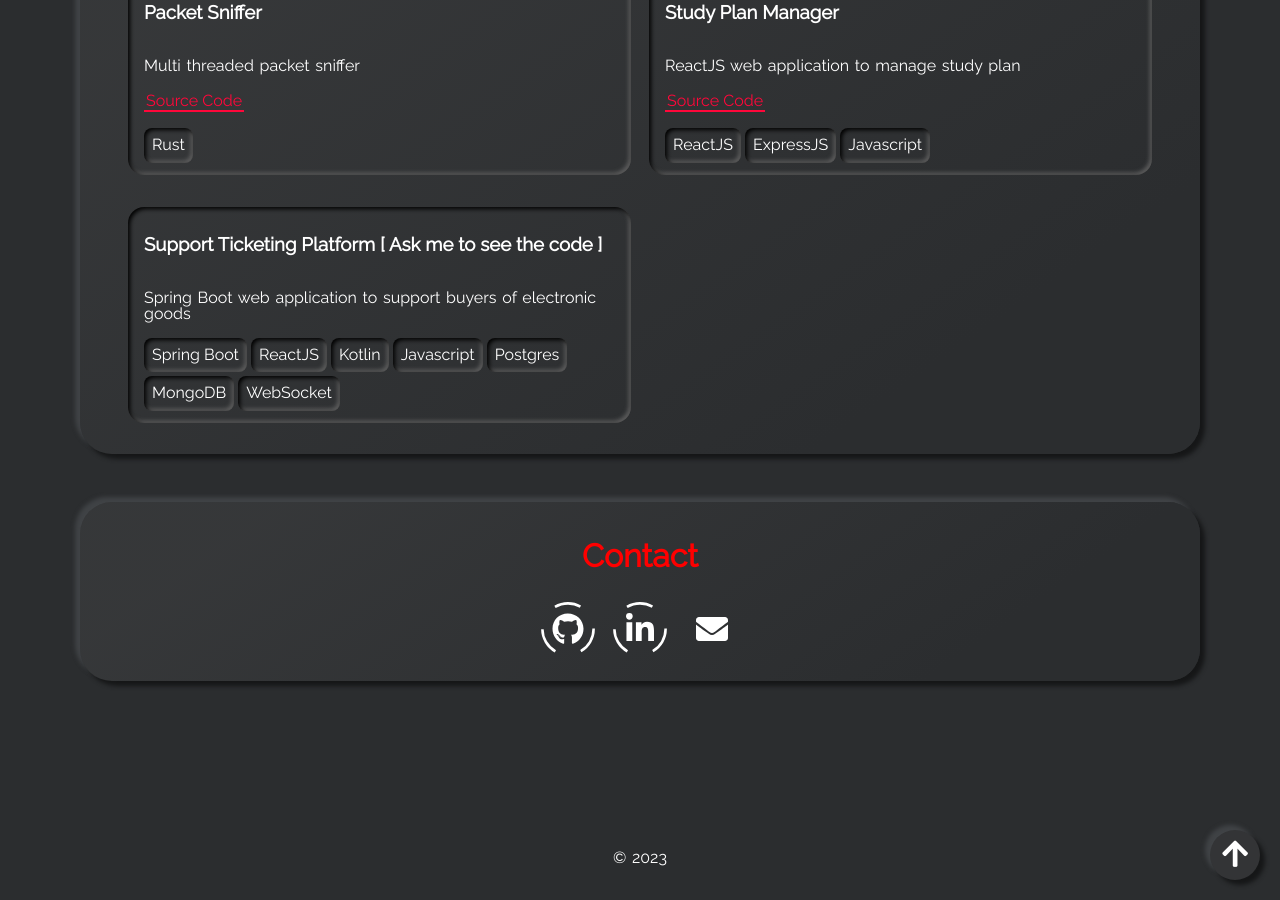
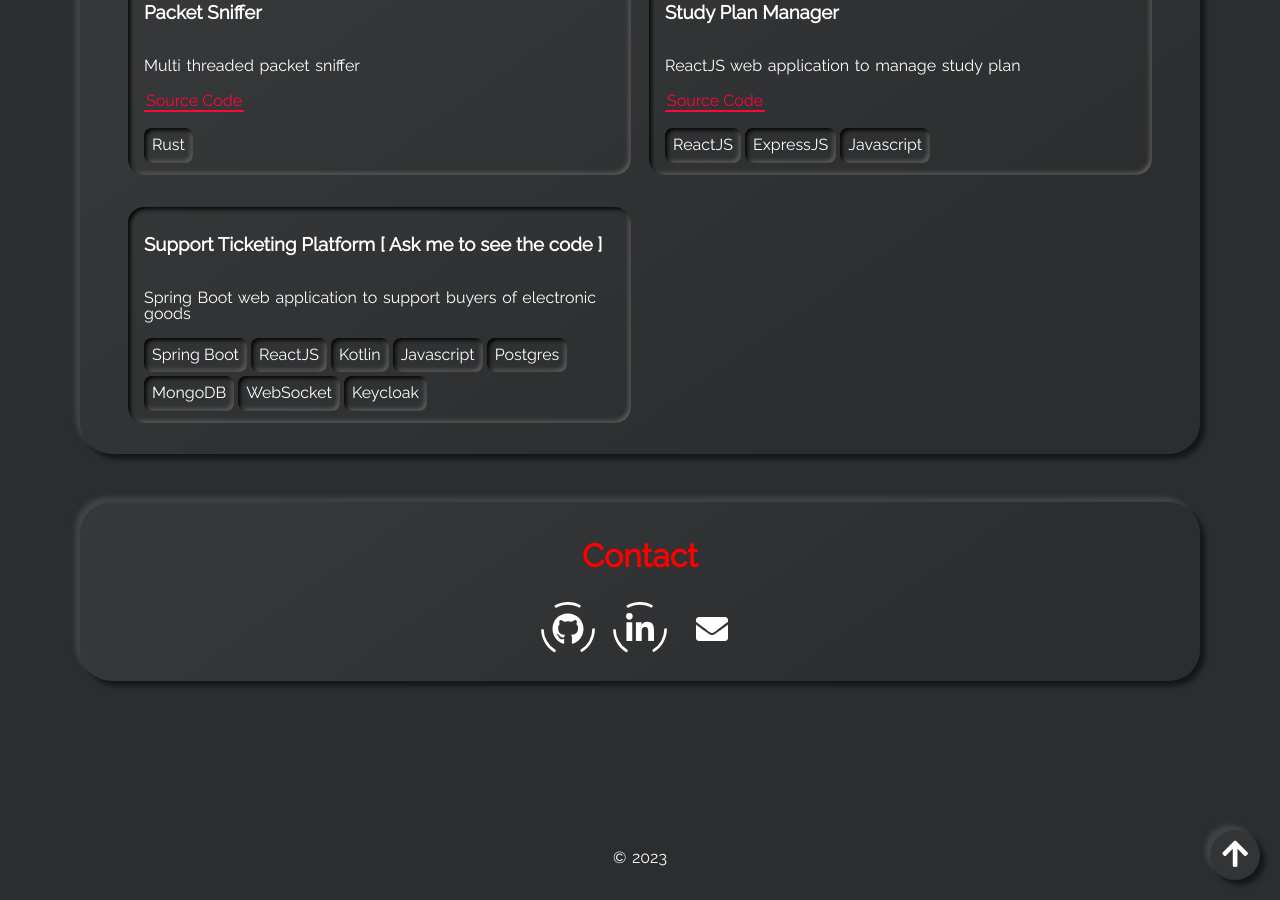
Before and after one commit to danieledibattista/danieledibattista, a Jekyll site: the page built from index.html, in a window 1280 px wide and 900 px high, scrolled down 2836 px. Built offline with Jekyll 4.4.1, drawn with Linux system fonts in a browser that asks for light colours.

Commit message:
Projects section updated

```diff
--- a/_data/projects.yml
+++ b/_data/projects.yml
@@ -38,3 +38,4 @@
     - tag: Postgres
     - tag: MongoDB
     - tag: WebSocket
+    - tag: Keycloak
```
